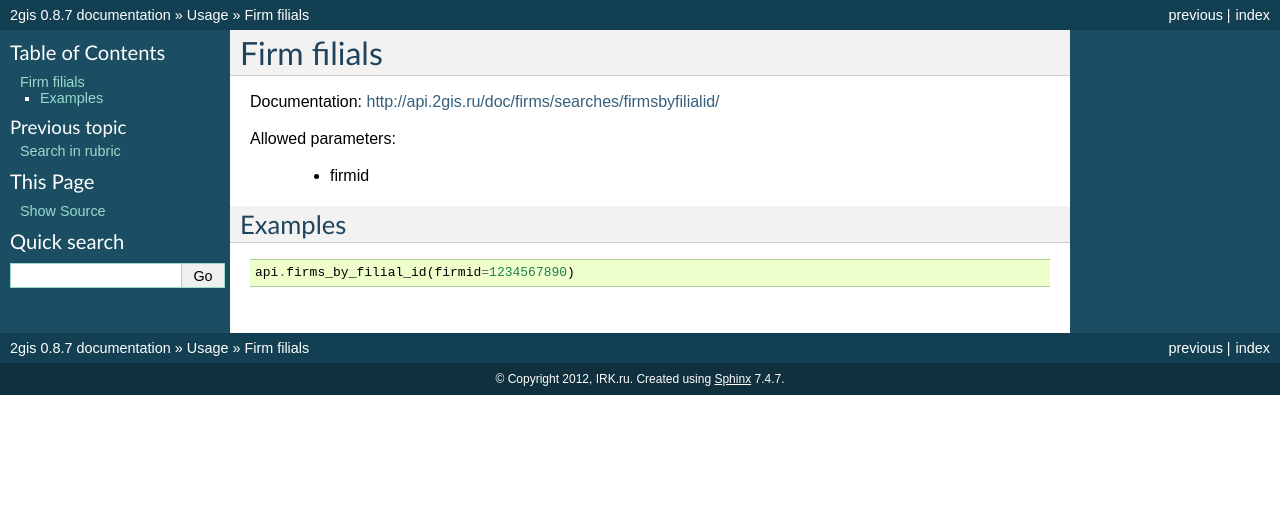
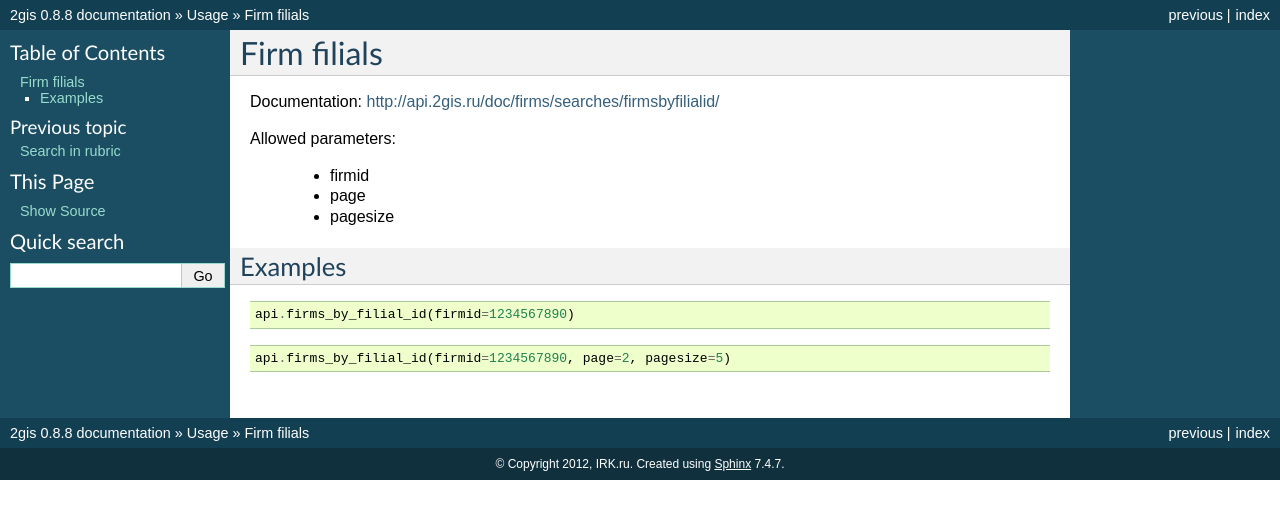
Before and after one commit to svartalf/python-2gis, a Sphinx documentation site: the page built from docs/usage/firms/filials.rst, in a window 1280 px wide. Shown: the top 519 px of the page. Built offline with Sphinx 7.4.7, drawn with Linux system fonts in a browser that asks for light colours.

Commit message:
FirmsByFilialId endpoint now accepts "page" and "pagesize" parameters

```diff
--- a/dgis/__init__.py
+++ b/dgis/__init__.py
@@ -4,7 +4,7 @@
 from dgis.binder import bind_api
 
 
-__version__ = '0.8.7'
+__version__ = '0.8.8'
 
 
 class API(object):
@@ -110,7 +110,7 @@ class API(object):
     """
     firms_by_filial_id = bind_api(
         path='/firmsByFilialId',
-        allowed_param=['firmid', ],
+        allowed_param=['firmid', 'page' 'pagesize'],
     )
 
     """Adverts search
--- a/docs/conf.py
+++ b/docs/conf.py
@@ -49,7 +49,7 @@ copyright = u'2012, IRK.ru'
 #
 # The short X.Y version.
 # The full version, including alpha/beta/rc tags.
-version = release = '0.8.7' # dgis.__version__
+version = release = '0.8.8' # dgis.__version__
 
 # The language for content autogenerated by Sphinx. Refer to documentation
 # for a list of supported languages.
--- a/docs/usage/firms/filials.rst
+++ b/docs/usage/firms/filials.rst
@@ -6,6 +6,8 @@ Documentation: http://api.2gis.ru/doc/firms/searches/firmsbyfilialid/
 Allowed parameters:
 
  * firmid
+ * page
+ * pagesize
 
 Examples
 -----------
@@ -13,3 +15,7 @@ Examples
 ::
 
     api.firms_by_filial_id(firmid=1234567890)
+
+::
+
+    api.firms_by_filial_id(firmid=1234567890, page=2, pagesize=5)
--- a/setup.py
+++ b/setup.py
@@ -12,7 +12,7 @@ from setuptools import setup, find_packages
 
 setup(
     name='2gis',
-    version='0.8.7',
+    version='0.8.8',
     author='IRK.ru',
     author_email='support@irk.ru',
     url='https://github.com/irkru/python-2gis',
```
